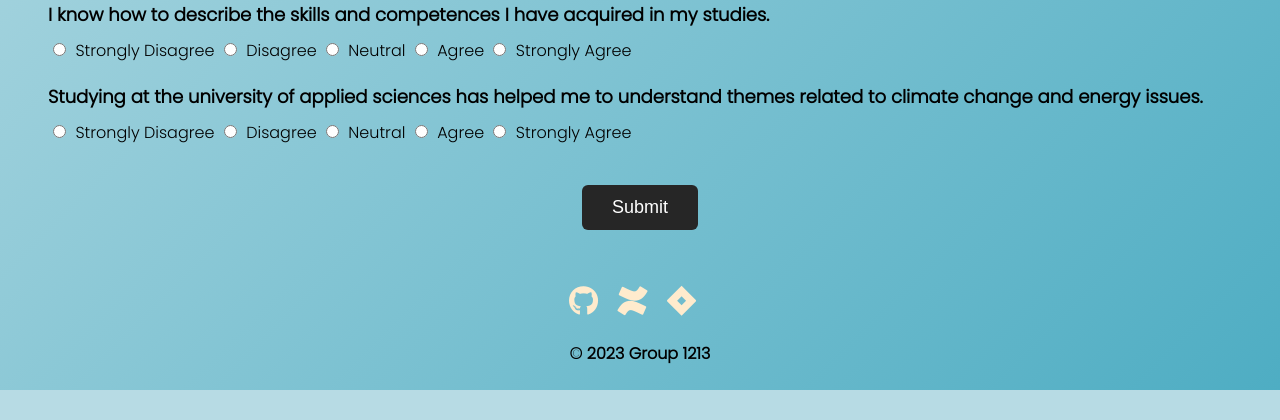
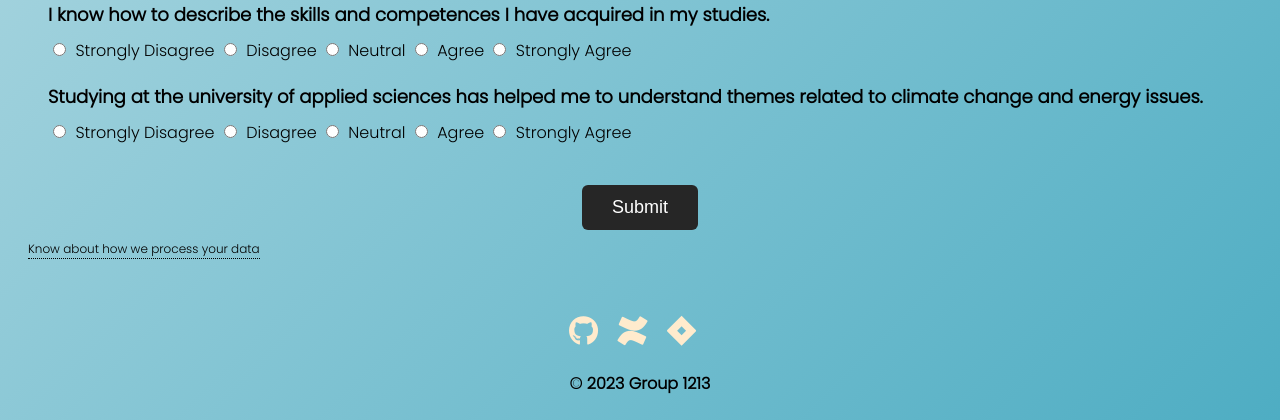
Before and after one commit to Tuomas-Talkio/HAMK-Edu, a PHP site: page / in a window 1280 px wide. Shown: the part 1735-2155 px from the top of the page. Before the commit the page ends 2125 px from the top, so only its background shows below. Run offline with PHP 8.4, Linux system fonts and the light colour scheme; data comes from the database, SQL or seed files in the repository; data that the repository does not hold is empty.

Commit message:
small style changes
added speedometer "Group" text above a pointer
added small data processing info div

```diff
--- a/index.php
+++ b/index.php
@@ -87,6 +87,11 @@ mysqli_close($conn);
         <div class= 'container'>
             <button  id="submitButton" type="submit" name = "submit">Submit</button>
         </div>
+        <div class="gdpr">
+            <p>Know about how we process your data</p>
+            <span class="tooltip">We don't collect any personal data. The data is used and processed solely by HAMK.</span>
+        </div>
+
     </form>
 
     <script>
--- a/styles/main.css
+++ b/styles/main.css
@@ -82,6 +82,51 @@
 
   }
 
+  .gdpr{
+    text-align: center;
+    border-bottom: 1px dotted black;
+    position: relative;
+    display: inline-block;
+  }
+
+  .gdpr .tooltip {
+    visibility: hidden;
+    width: 300px;
+    background-color: #262626;
+    color: #fff;
+    text-align: center;
+    padding: 5px 0;
+    border-radius: 6px;
+    bottom: 100%;
+    left: 50%;
+    margin-left: -130px;
+
+    position: absolute;
+    z-index: 1;
+  }
+
+  .gdpr:hover .tooltip {
+    visibility: visible;
+  }
+
+  .gdpr .tooltip::after {
+    content: " ";
+    position: absolute;
+    top: 100%;
+    left: 50%;
+    margin-left: -5px;
+    border-width: 5px;
+    border-style: solid;
+    border-color: black transparent transparent transparent;
+  }
+
+  .gdpr p{
+    font-size: 12px;
+    font-weight: 500;
+    margin-top: 10px;
+    margin-bottom: 0px;
+  }
+
   .social-icons{
     margin-top: 30px;
   }
--- /dev/null
+++ b/tooltip-trigger-mobile.js
@@ -0,0 +1,5 @@
+const tooltipTrigger = document.querySelector('.gdpr');
+const tooltip = document.querySelector('.tooltip');
+tooltipTrigger.addEventListener('touchstart', function () {
+    tooltip.classList.toggle('tooltip--visible');
+});
```
Also changed, not shown: speedometer.js (+10 -0 lines).
